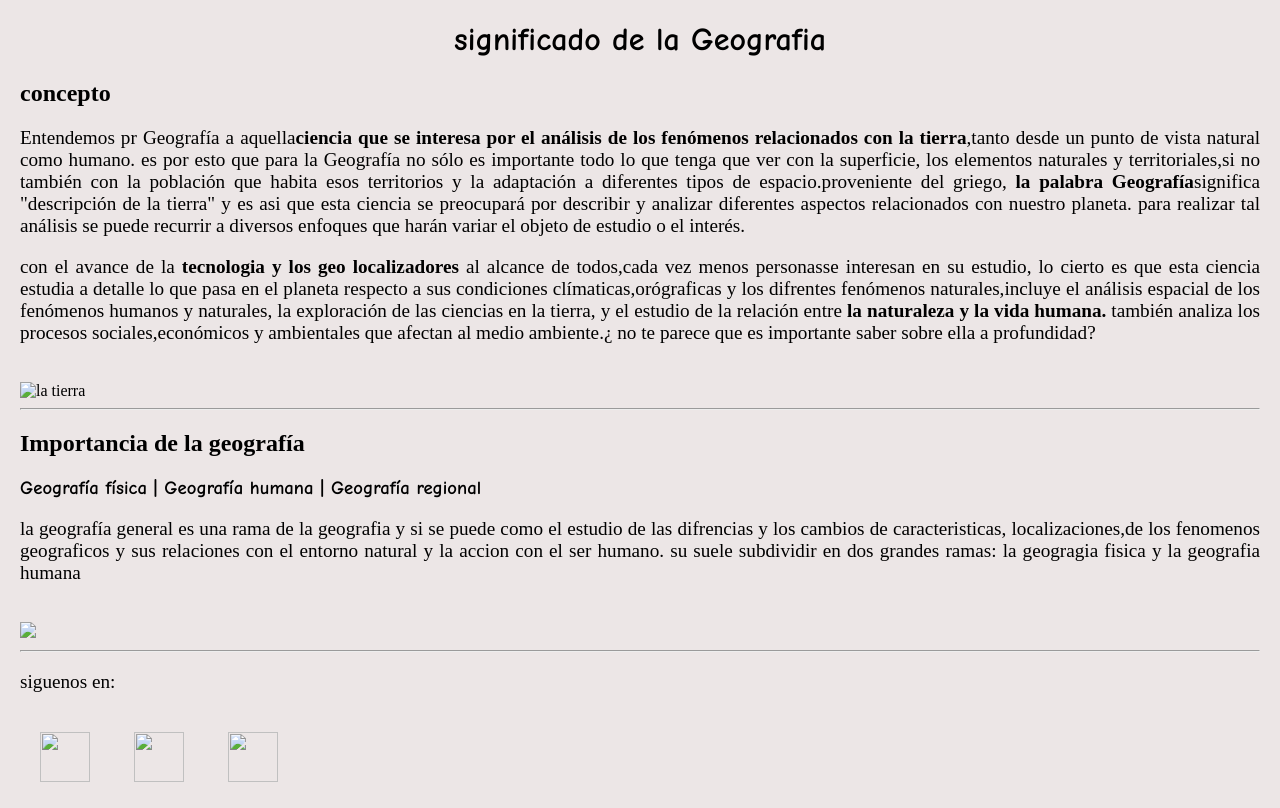
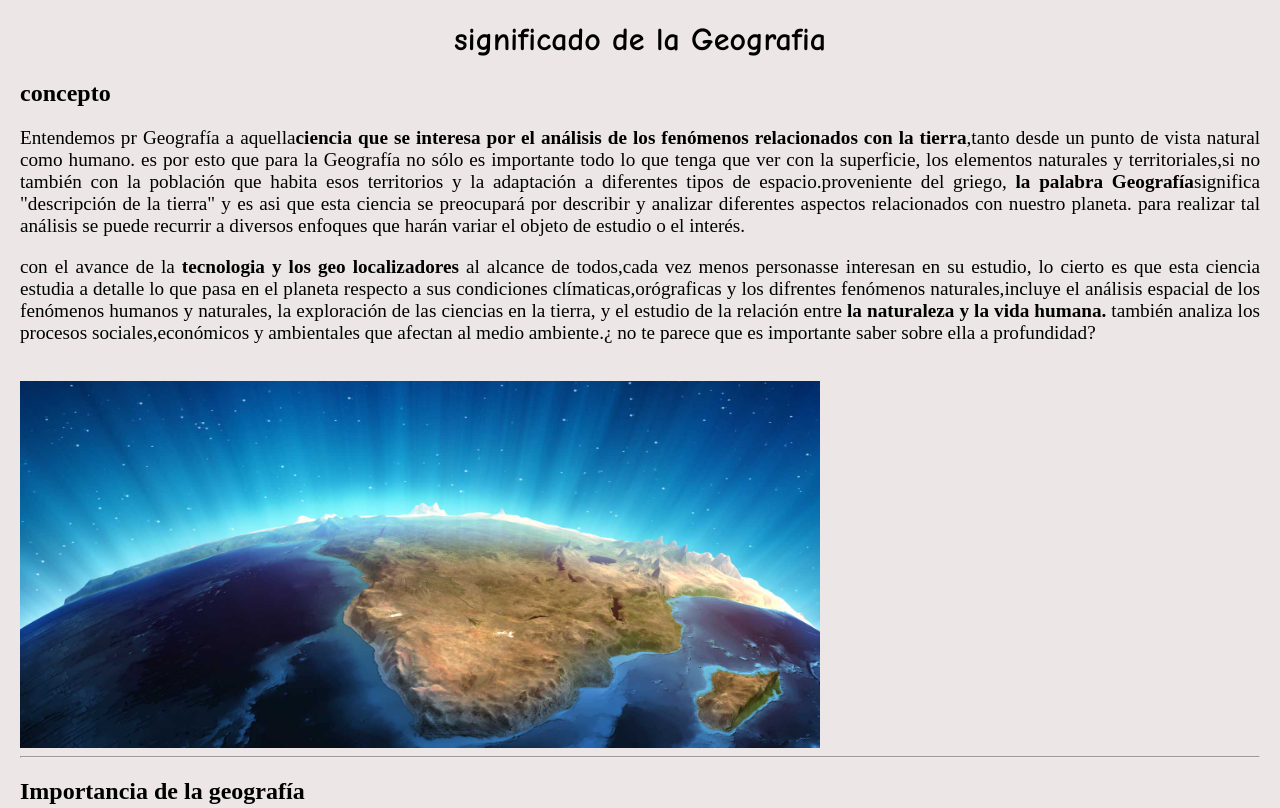
Before and after one commit to Jarol18/proyectoweb2-secciona05-2022, a plain HTML site: page index.html in a window 1280 px wide. Shown: the top 808 px of the page. Drawn offline with Linux system fonts and the light colour scheme.

Commit message:
Update index.html

```diff
--- a/index.html
+++ b/index.html
@@ -39,7 +39,7 @@
         padding:20px;
     }
 </style>
-<link rel="icon" href="img/favicon.png">
+<link rel="icon" href="favicon.png">
 <meta charset="utf-8">
 </head>
 <body>
@@ -59,7 +59,7 @@ la exploración de las ciencias en la tierra, y el estudio de la relación entre
 que afectan al medio ambiente.¿ no te parece que es importante saber sobre ella a profundidad?
 </p>
 <br>
-<img src="img/img0.jpg" width="720" align="center" alt="la tierra">
+<img src="img0.jpg" width="720" align="center" alt="la tierra">
 <hr>
 <h2>Importancia de la geografía</h2>
 <h3><a href="index.html">Geografía física</a> | <a href="humana.html">Geografía humana</a> |
@@ -69,11 +69,11 @@ que afectan al medio ambiente.¿ no te parece que es importante saber sobre ella
           humano. su suele subdividir en dos grandes ramas: la geogragia fisica y la geografia humana
         </p>
         <br>
-        <img src="img/img1.jpg">
+        <img src="img1.jpg">
         <hr>
         <p>siguenos en:</p>
-        <a href="https://www.facebook.com" target="_blanck"><img src="img/facebook.png" class="ico"></a>
-        <a href="https://www.twitter.com" target="_blanck"><img src="img/twiter.png" class="ico"></a>
-        <a href="https://www.youtube.com" target="_blanck"><img src="img/youtube.png" class="ico"></a>
+        <a href="https://www.facebook.com" target="_blanck"><img src="facebook.png" class="ico"></a>
+        <a href="https://www.twitter.com" target="_blanck"><img src="twiter.png" class="ico"></a>
+        <a href="https://www.youtube.com" target="_blanck"><img src="youtube.png" class="ico"></a>
 </body>
 </html>
```
